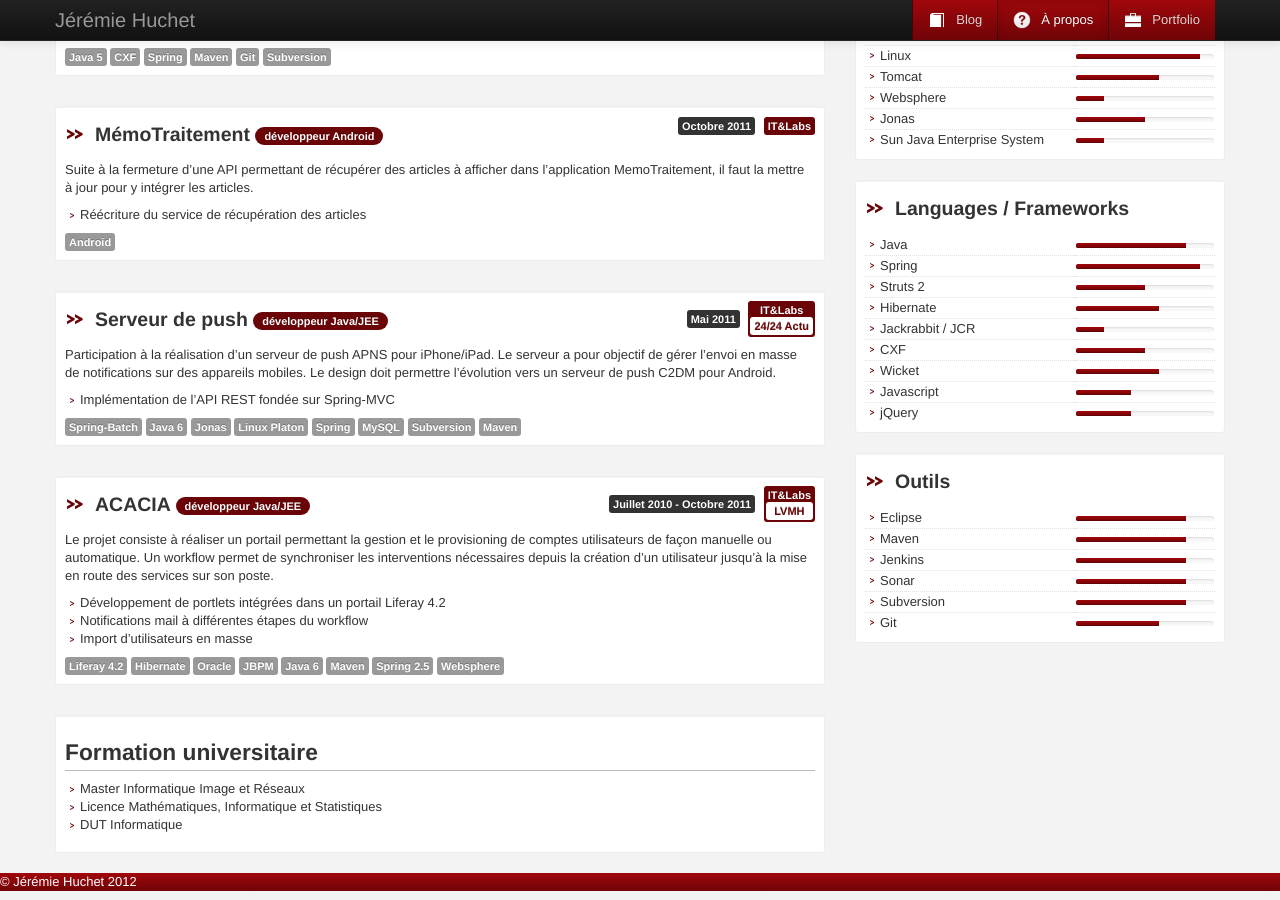
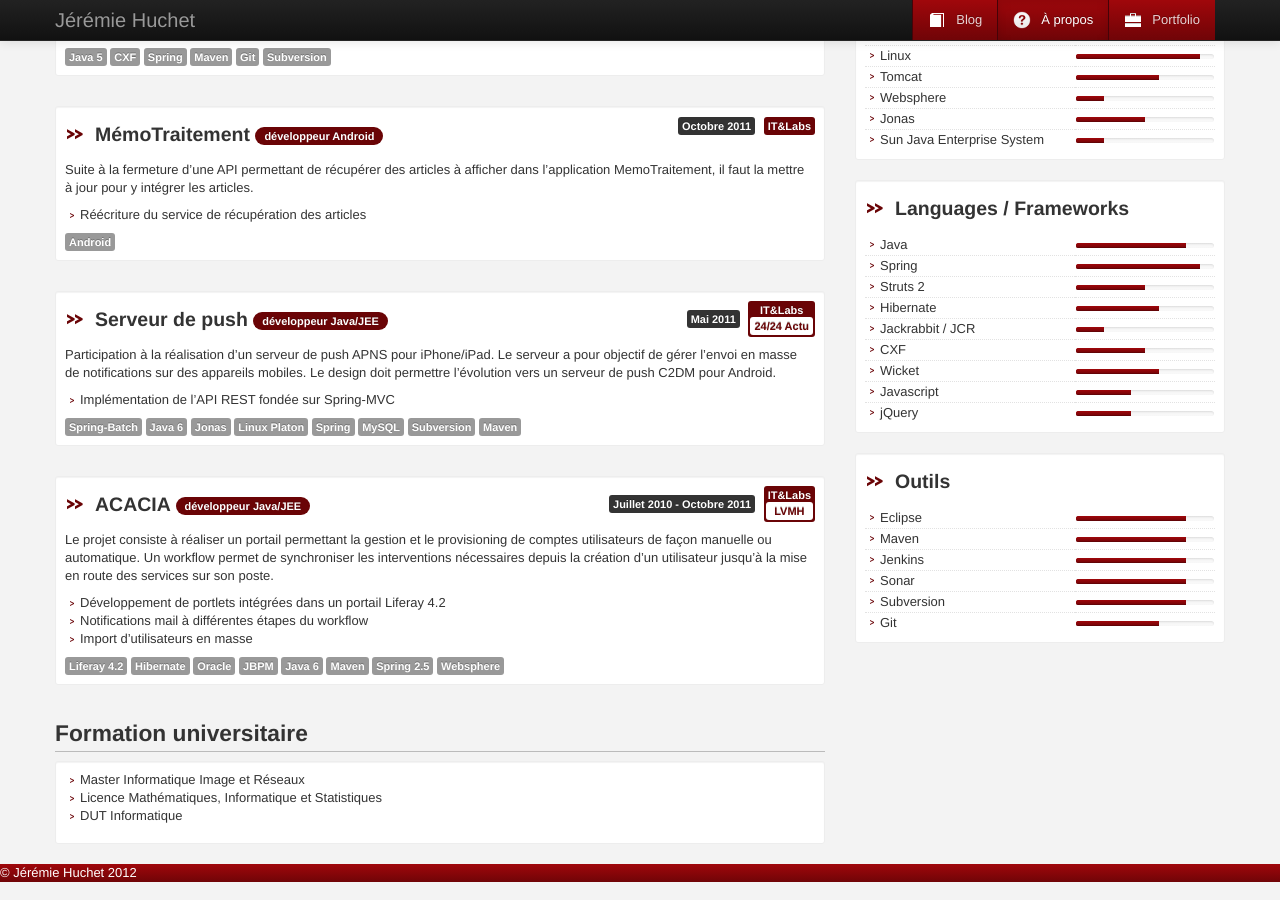
Before and after one commit to jeremiehuchet/jeremiehuchet.github.io, a Jekyll site: the page built from a-propos/index.html, in a window 1280 px wide and 900 px high, scrolled down 608 px. Built offline with Jekyll 4.4.1, drawn with Linux system fonts in a browser that asks for light colours.

Commit message:
fix well for §formation

```diff
--- a/a-propos/index.html
+++ b/a-propos/index.html
@@ -106,13 +106,15 @@ skill-categories:
         {% endfor %}
       </section>
 
-      <section class="well well-small">
+      <section>
         <h2>Formation universitaire</h2>
-        <ul>
-          <li>Master Informatique Image et Réseaux</li>
-          <li>Licence Mathématiques, Informatique et Statistiques</li>
-          <li>DUT Informatique</li>
-        </ul>
+        <div class="well well-small">
+          <ul>
+            <li>Master Informatique Image et Réseaux</li>
+            <li>Licence Mathématiques, Informatique et Statistiques</li>
+            <li>DUT Informatique</li>
+          </ul>
+        </div>
       </section>
     </div>
 
```
